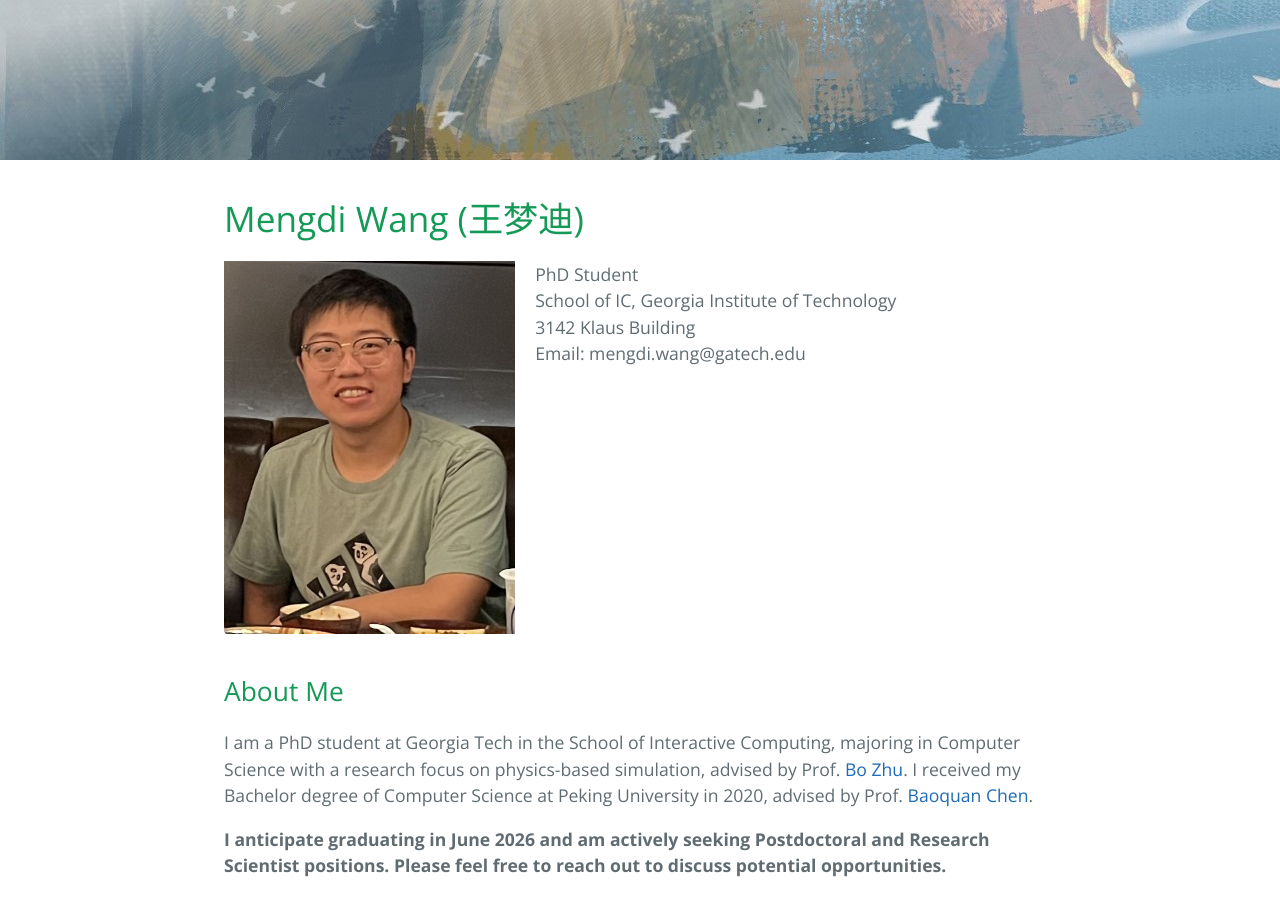
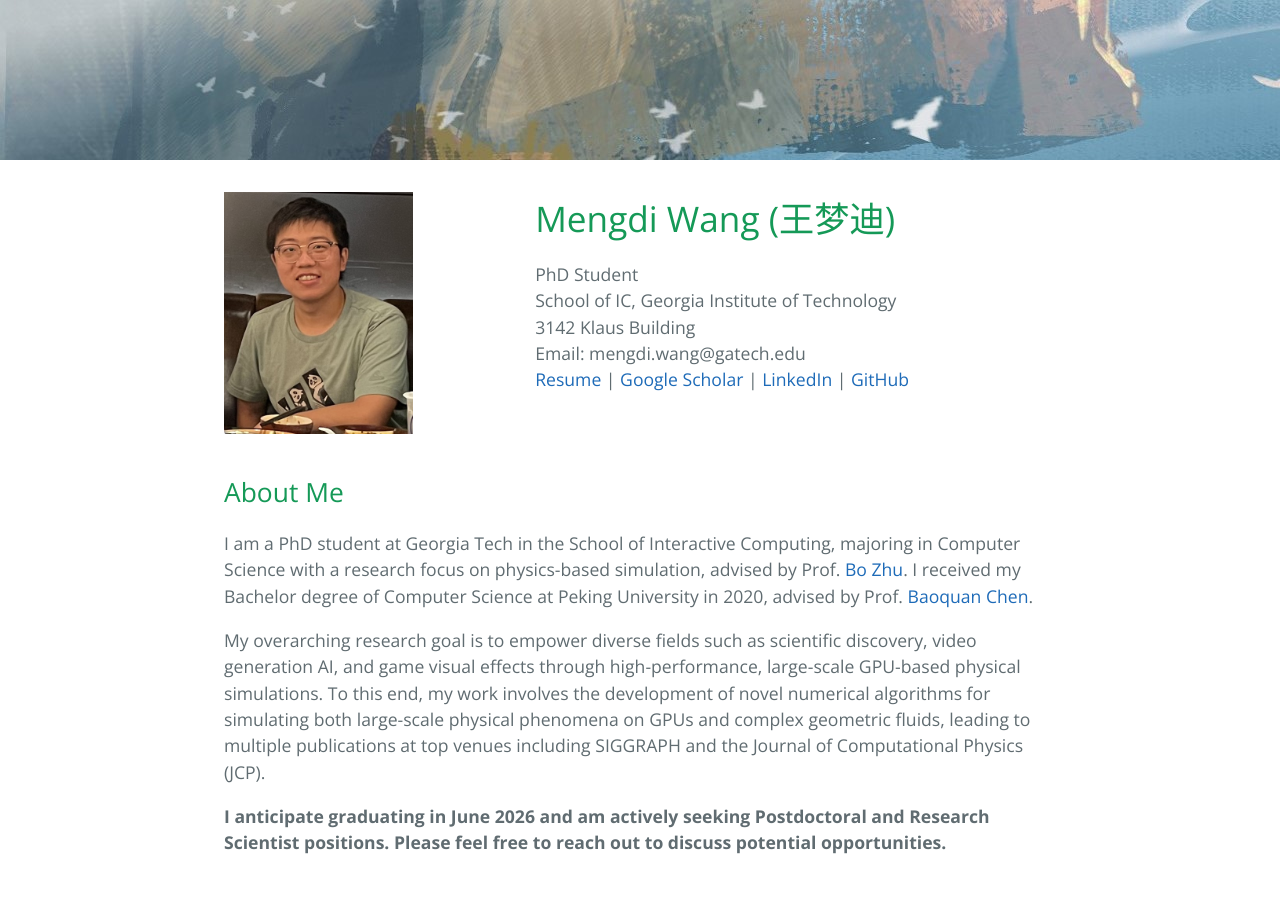
Before and after one commit to wang-mengdi/wang-mengdi.github.io, a Jekyll site: the page built from index.md, in a window 1280 px wide and 1400 px high. Shown: the top 918 px of the window. Built offline with Jekyll 4.4.1, drawn with Linux system fonts in a browser that asks for light colours; the repository's description, which GitHub fills in, is left out; our own code applies the rules of GitHub Pages for plain Markdown files; some of the changed text lies outside the part shown.

Commit message:
update resume and experience

```diff
--- a/index.md
+++ b/index.md
@@ -2,14 +2,13 @@
 layout: default
 ---
 
-# Mengdi Wang (王梦迪)
-
 
 <div style="display: flex; align-items: flex-start;">
   <div style="width: 35%; margin-right: 20px;">
-    <img src="images/mengdi.jpg" width="100%">
+    <img src="images/mengdi.jpg" width="65%">
   </div>
   <div>
+    <h1>Mengdi Wang (王梦迪)</h1>
     PhD Student
     <br />
     School of IC, Georgia Institute of Technology
@@ -17,17 +16,20 @@
     3142 Klaus Building
     <br />
     Email: mengdi.wang@gatech.edu
+    <br />
+    <a href="./resume.pdf" target="_blank" rel="noopener noreferrer">Resume</a> |
+    <a href="https://scholar.google.com/citations?user=-5AeATsAAAAJ" target="_blank" rel="noopener noreferrer">Google Scholar</a> |
+    <a href="https://www.linkedin.com/in/mengdi-wang-cg/" target="_blank" rel="noopener noreferrer">LinkedIn</a> |
+    <a href="https://github.com/wang-mengdi" target="_blank" rel="noopener noreferrer">GitHub</a>
   </div>
 </div>
 
 ## About Me
 I am a PhD student at Georgia Tech in the School of Interactive Computing, majoring in Computer Science with a research focus on physics-based simulation, advised by Prof. [Bo Zhu](https://faculty.cc.gatech.edu/~bozhu/). I received my Bachelor degree of Computer Science at Peking University in 2020, advised by Prof. [Baoquan Chen](https://cfcs.pku.edu.cn/baoquan/).
 
+My overarching research goal is to empower diverse fields such as scientific discovery, video generation AI, and game visual effects through high-performance, large-scale GPU-based physical simulations. To this end, my work involves the development of novel numerical algorithms for simulating both large-scale physical phenomena on GPUs and complex geometric fluids, leading to multiple publications at top venues including SIGGRAPH and the Journal of Computational Physics (JCP).
+
 **I anticipate graduating in June 2026 and am actively seeking Postdoctoral and Research Scientist positions. Please feel free to reach out to discuss potential opportunities.**
-
-## Research
-
-My overarching research goal is to empower diverse fields such as scientific discovery, video generation AI, and game visual effects through GPU-basd high-performance, large-scale physical simulations. My overarching research goal is to empower diverse fields such as scientific discovery, video generation AI, and game visual effects through GPU-basd high-performance, large-scale physical simulations. During my internship at NVIDIA, I collaborated on research that resulted in in a JCP publication. I developed *Cirrus*, the first high-performance GPU adaptive grid fluid simulator within the graphics community, which was presented at SIGGRAPH. During my internship at Tencent Lightspeed Studios, I collaborate on the development of an innovative algorithm for the real-time simulation and visualization of knit fabrics, also published at SIGGRAPH. Most recently, my internship at TikTok involved the development of physically-grounded generative models integrating physics simulation techniques for video generation.
 
 <br />
 
@@ -155,3 +157,37 @@
 Published in arXiv preprint, 2020
 <br />
 [Baoquan Chen](https://cfcs.pku.edu.cn/baoquan/), [Mingyi Shi](https://rubbly.cn/), [Xingyu Ni](https://starryuniv.cn), [Liangwang Ruan](https://lwruan.com/), [Hongda Jiang](https://jianghd1996.github.io/), Heyuan Yao, [**Mengdi Wang**](./), Zhenhua Song, Qiang Zhou, Tong Ge.
+
+
+## Experience
+
+<img src="images/tiktok-logo.png" align="left" width="15%" style="margin: 0% 5% 2.5% 0%">
+**Game Engine Research Intern**
+<br />
+TikTok Inc.
+<br />
+San Jose, CA
+<br />
+2025.5 ~ Present
+
+<br />
+
+<img src="images/lightspeed-studios.png" align="left" width="15%" style="margin: 0% 5% 2.5% 0%">
+**Research Intern**
+<br />
+Lightspeed Studio, Tencent America
+<br />
+Los Angeles, CA
+<br />
+2024.5 ~ 2024.8
+
+<br />
+
+<img src="images/nvidia-logo.jpg" align="left" width="15%" style="margin: 0% 5% 2.5% 0%">
+**Research Intern**
+<br />
+NVIDIA Research
+<br />
+Santa Clara, CA (remote)
+<br />
+2022.6 ~ 2022.9
```
Also changed, not shown: images/lightspeed-studios.png (added), images/nvidia-logo.jpg (added), images/tiktok-logo.png (added), 1 other file.
